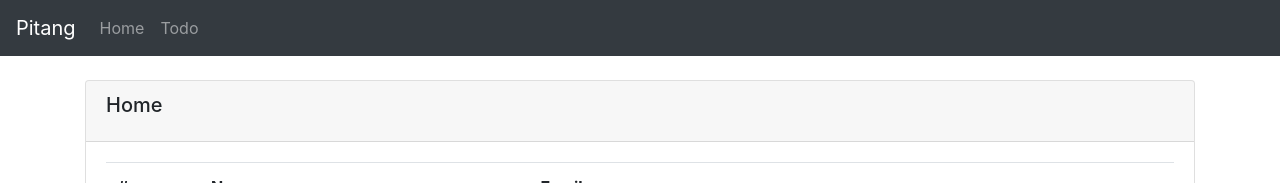
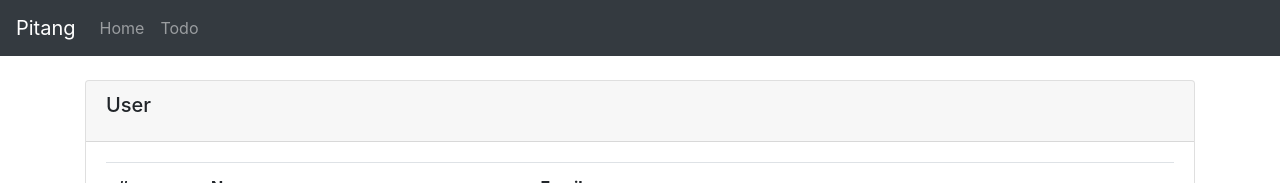
Before and after one commit to kevenleone/pit-01, a React (Create React App) app: page / in a window 1280 px wide. Shown: the top 183 px of the page. Built offline with nearby package versions, Linux system fonts and the light colour scheme; data requests are answered from the project's data file.

Commit message:
Update Home

```diff
--- a/src/pages/Home/index.jsx
+++ b/src/pages/Home/index.jsx
@@ -19,7 +19,7 @@ const columns = [
 
 export default function index() {
   return (
-    <Page title="Home">
+    <Page title="User">
       <ListView columns={columns} endpoint="/user" />
     </Page>
   );
```
